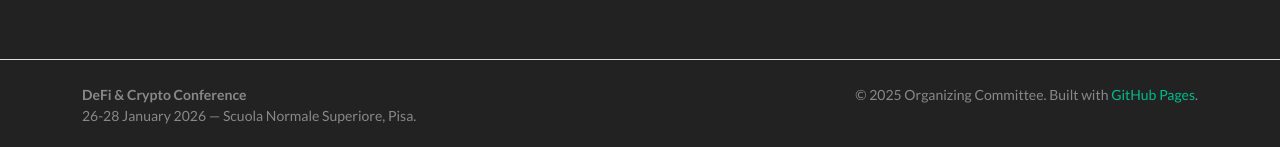
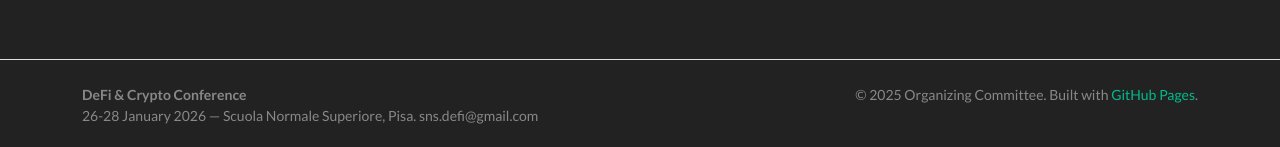
Before and after one commit to sns-defi/sns-defi.github.io, a Jekyll site: the page built from index.md, in a window 1280 px wide and 900 px high, scrolled down 1070 px. Shown: the part 750-897 px from the top of the window. Built offline with Jekyll 4.4.1, drawn with Linux system fonts in a browser that asks for light colours; nearby versions of some CDN libraries.

Commit message:
Update conference description with contact email
Added contact email to the conference description.

```diff
--- a/_config.yml
+++ b/_config.yml
@@ -1,5 +1,5 @@
 title: "DeFi & Crypto Conference"
-description: "26-28 January 2026 — Scuola Normale Superiore, Pisa."
+description: "26-28 January 2026 — Scuola Normale Superiore, Pisa.\nsns.defi@gmail.com"
 url: "https://sns-defi.github.io"
 baseurl: "" # set to /repo-name if using a project site
 markdown: kramdown
```
